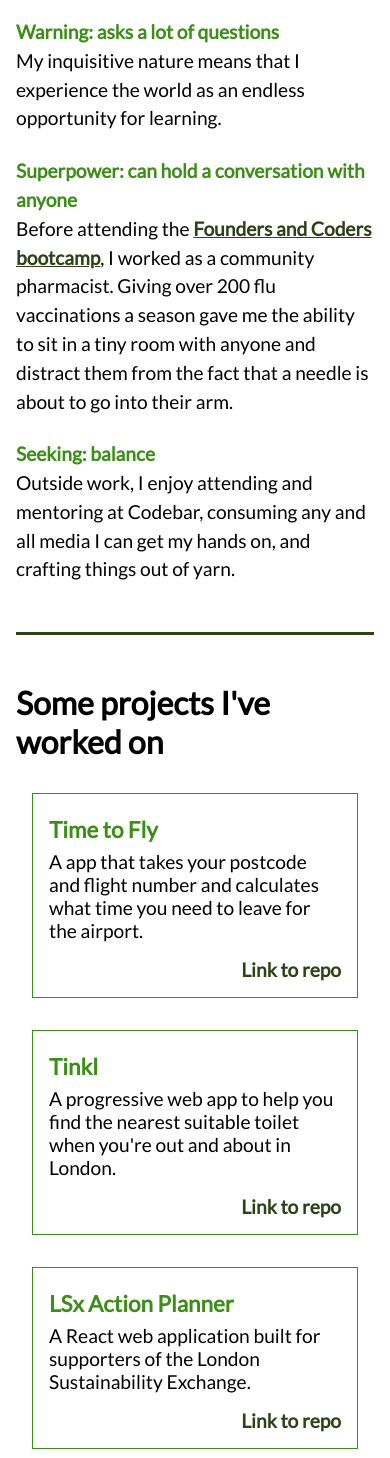
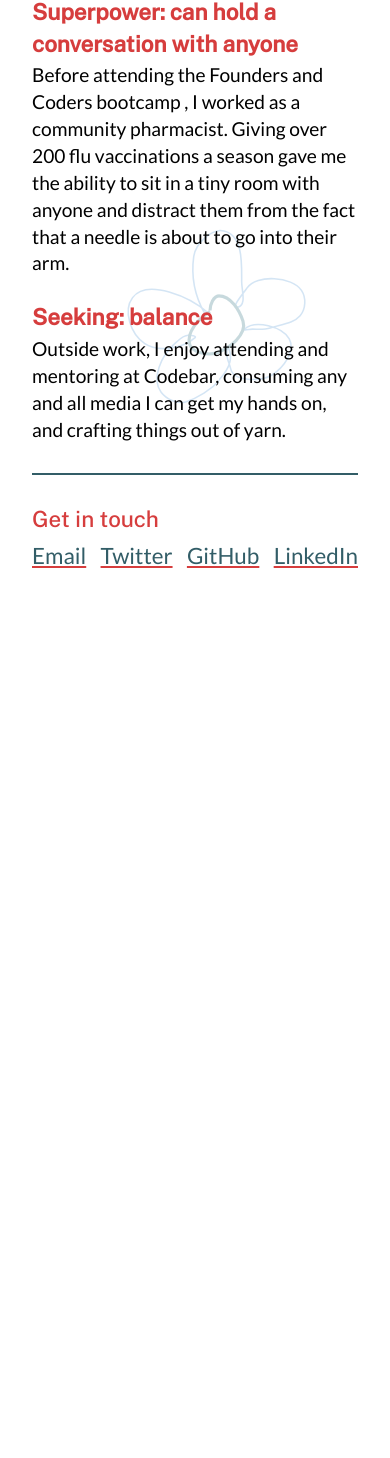
Before and after one commit to jokosanyang/jokosanyang.github.io, a plain HTML site: page index.html in a window 390 px wide. Shown: the part 542-2000 px from the top of the page. After the commit the page ends 1143 px from the top, so only its background shows below. Drawn offline with Linux system fonts and the light colour scheme; files whose address does not match are found by name; a web font is replaced by a local one.

Commit message:
Make mobile version of refreshed site
- Add gif to README
- Add gitignore

```diff
--- a/index.html
+++ b/index.html
@@ -5,8 +5,8 @@
     <meta name="viewport" content="width=device-width, initial-scale=1.0" />
     <meta http-equiv="X-UA-Compatible" content="ie=edge" />
     <link rel="stylesheet" href="style.css" />
-    <title>Joko | Full-stack developer</title>
-    <link rel="icon" href="./assets/flower_icon.png" />
+    <title>Joko | Developer</title>
+    <link rel="icon" href="./assets/flower_favicon.png" />
     <link
       href="https://fonts.googleapis.com/css?family=Lato&display=swap"
       rel="stylesheet"
@@ -14,134 +14,84 @@
   </head>
 
   <body>
-    <div class="header--container">
-      <header class="header">
-        <img
-          class="header__gif"
-          alt="welcoming gif of Joko Sanyang smiling at the bottom of some steps"
-          src="assets/welcome.gif"
-        />
-      </header>
-      <section class="about">
-        <h1 class="about__heading">Joko Sanyang.</h1>
-        <h2>Pharmacist, dreamer and full-stack developer.</h2>
-        <br />
-        <p class="about__subtitle">Warning: asks a lot of questions</p>
+    <header class="header">
+      <img
+        class="header__gif"
+        alt="welcoming gif of Joko Sanyang smiling at the bottom of some steps"
+        src="assets/welcome.gif"
+      />
+    </header>
+    <main class="main">
+      <div>
+        <h1 class="main__heading">Joko Sanyang.</h1>
+        <p class="main__subheading">
+          Hi! I'm a software developer, based in London.
+        </p>
+      </div>
+
+      <div class="about">
+        <h3 class="about__subtitle">
+          Currently at:
+          <a
+            href="https://www.ticketmaster.co.uk/"
+            target="blank"
+            class="text__link"
+            >Ticketmaster
+            <span class="visually_hidden">(Opens in new tab)</span></a
+          >
+        </h3>
+        <p>
+          Serving up a performant, accessible experience to millions of users
+          across 24 markets.
+        </p>
+
+        <h3 class="about__subtitle">Warning: asks a lot of questions</h3>
         <p>
           My inquisitive nature means that I experience the world as an endless
           opportunity for learning.
         </p>
-        <br />
-        <p class="about__subtitle">
+
+        <h3 class="about__subtitle">
           Superpower: can hold a conversation with anyone
+        </h3>
+        <p>
+          Before attending the Founders and Coders bootcamp , I worked as a
+          community pharmacist. Giving over 200 flu vaccinations a season gave
+          me the ability to sit in a tiny room with anyone and distract them
+          from the fact that a needle is about to go into their arm.
         </p>
-        <p>
-          Before attending the
-          <a
-            class="about__text--link"
-            target="blank"
-            href="https://github.com/jokosanyang/Diary-of-a-FAC-student"
-            >Founders and Coders bootcamp</a
-          >, I worked as a community pharmacist. Giving over 200 flu
-          vaccinations a season gave me the ability to sit in a tiny room with
-          anyone and distract them from the fact that a needle is about to go
-          into their arm.
-        </p>
-        <br />
-        <p class="about__subtitle">Seeking: balance</p>
+
+        <h3 class="about__subtitle">Seeking: balance</h3>
         <p>
           Outside work, I enjoy attending and mentoring at Codebar, consuming
           any and all media I can get my hands on, and crafting things out of
           yarn.
         </p>
-      </section>
-    </div>
-    <section class="projects">
-      <h2 class="projects__heading">Some projects I've worked on</h2>
-      <div class="projects__list">
-        <div class="projects__card">
-          <h3>Time to Fly</h3>
-          <p>
-            A app that takes your postcode and flight number and calculates what
-            time you need to leave for the airport.
-          </p>
-          <p class="projects__link">
-            <a
-              class="text--link"
-              href="https://github.com/jokosanyang/week5-timeToFly"
-              target="blank"
-              >Link to repo</a
-            >
-          </p>
-        </div>
-
-        <div class="projects__card">
-          <h3>Tinkl</h3>
-          <p>
-            A progressive web app to help you find the nearest suitable toilet
-            when you're out and about in London.
-          </p>
-          <p class="projects__link">
-            <a
-              class="text--link"
-              href="https://github.com/FAC-Sixteen/Tinkl"
-              target="blank"
-              >Link to repo</a
-            >
-          </p>
-        </div>
-
-        <div class="projects__card">
-          <h3>LSx Action Planner</h3>
-          <p>
-            A React web application built for supporters of the London
-            Sustainability Exchange.
-          </p>
-          <p class="projects__link">
-            <a
-              class="text--link"
-              href="https://github.com/FAC-Sixteen/lsx"
-              target="blank"
-              >Link to repo</a
-            >
-          </p>
-        </div>
-
-        <div class="projects__card">
-          <h3>Tic, Tac or Toe</h3>
-          <p>
-            A React quiz game to help you find out once and for all, if you're a
-            Tic, a Tac or a Toe.
-          </p>
-          <p class="projects__link">
-            <a
-              class="text--link"
-              href="https://github.com/jokosanyang/tictacortoe"
-              target="blank"
-              >Link to repo</a
-            >
-          </p>
-        </div>
       </div>
-    </section>
+    </main>
     <footer class="footer">
-      <h2 class="footer__heading">Get in touch!</h2>
+      <p class="footer__heading">Get in touch</p>
       <ul class="footer__links">
-        <!-- Probably will change to SVG icons -->
         <li>
-          <a href="mailto: hello@jokosanyang.com" target="blank">Email</a>
+          <a href="mailto: hello@jokosanyang.com" target="blank"
+            >Email <span class="visually_hidden">(Opens in new tab)</span></a
+          >
         </li>
         <li>
-          <a href="https://twitter.com/jokosanyang" target="blank">Twitter</a>
+          <a href="https://twitter.com/jokosanyang" target="blank"
+            >Twitter <span class="visually_hidden">(Opens in new tab)</span></a
+          >
         </li>
         <li>
-          <a href="https://github.com/jokosanyang" target="blank">GitHub</a>
+          <a href="https://github.com/jokosanyang" target="blank"
+            >GitHub <span class="visually_hidden">(Opens in new tab)</span></a
+          >
         </li>
         <li>
           <a
             href="https://www.linkedin.com/in/joko-sanyang-0a2257169/"
             target="blank"
-            >LinkedIn</a
+            >LinkedIn <span class="visually_hidden">(Opens in new tab)</span></a
           >
         </li>
       </ul>
--- a/style.css
+++ b/style.css
@@ -2,18 +2,28 @@
   margin: 0;
   padding: 0;
   box-sizing: border-box;
+  font-family: 'Lato', Helvetica, sans-serif;
+}
 
-  font-family: 'Lato', Courier;
+.visually_hidden {
+  position: absolute;
+  width: 1px;
+  height: 1px;
+  margin: -1px;
+  padding: 0;
+  border: 0;
+  clip: rect(0 0 0 0);
+  overflow: hidden;
+  white-space: nowrap;
 }
 
 :root {
-  --main-color: #3d8e18;
-  --link-color: #2d4216;
-}
+  --main-color: #d63d3d;
+  --link-color: #325d67;
 
-@font-face {
-  font-family: 'Basier';
-  src: url('assets/Basier-Circle-regular-webfont/basiercircle-regular-webfont.ttf');
+  --large-text: 2.5rem;
+  --medium-text: 1.4rem;
+  --small-text: 1.2rem;
 }
 
 @font-face {
@@ -22,152 +32,76 @@
 }
 
 body {
-  margin: 2rem 1rem;
-}
-
-.header--container {
-  display: flex;
-  flex-flow: row wrap;
-}
-
-.header {
-  width: 100vw;
-  min-width: 58vw;
+  padding: 2rem;
+  height: 100%;
+  background-image: url('assets/flower_bg4.svg');
+  background-position: center;
+  background-size: cover;
 }
 
 .header__gif {
-  width: 100%;
+  display: none;
+}
+
+.main {
+  max-width: 60ch;
+  margin-top: 3rem;
+  background-color: rgba(255, 255, 255, 70%);
+  line-height: 1.4;
+}
+
+.main__heading {
+  font-family: 'Public', Helvetica, sans-serif;
+  font-size: var(--large-text);
+}
+
+.main__subheading {
+  font-size: var(--medium-text);
 }
 
 .about {
-  padding-top: 1rem;
-  line-height: 1.5;
-}
-
-.about > p {
-  font-size: 1.2rem;
-}
-
-.about__heading {
-  font-family: 'Basier', 'Courier New', Courier, monospace;
-  font-size: 3rem;
+  margin: 30px 0;
+  font-size: var(--small-text);
 }
 
 .about__subtitle {
-  color: var(--main-color);
-  font-weight: 600;
-  font-size: 1.3rem;
-}
-
-.about__text--link {
-  color: var(--link-color);
-  font-weight: bold;
-}
-
-.text--link {
-  text-decoration: none;
-  color: var(--link-color);
-  font-weight: bold;
-}
-
-.text--link:visited {
-  color: var(--link-color);
-}
-
-.text--link:hover {
-  text-decoration: underline;
-}
-
-.projects {
-  margin-top: 3rem;
-  padding: 3rem 0;
-  border-top: 3px solid var(--link-color);
-}
-
-.projects__heading {
-  font-size: 2rem;
-}
-
-.projects__list {
-  display: flex;
-  flex-flow: row wrap;
-  padding-top: 1rem;
-}
-
-.projects__card {
-  width: 100%;
-  margin: 1rem;
-  padding: 1rem;
-  border: 1px solid var(--main-color);
-  font-size: 1.2rem;
-}
-
-.projects__card > h3 {
-  line-height: 2.5rem;
+  margin-top: 1.5rem;
+  margin-bottom: 0.2rem;
+  font-family: 'Public', Helvetica, sans-serif;
+  font-size: var(--medium-text);
   color: var(--main-color);
 }
 
-.projects__card:hover {
-  box-shadow: 12px 12px 2px 1px rgba(61, 83, 38, 0.3);
-}
-
-.projects__link {
-  padding-top: 1rem;
-  text-align: end;
+.text__link {
+  color: var(--main-color);
+  font-family: 'Public', Helvetica, sans-serif;
 }
 
 .footer {
-  padding-top: 2rem;
-  text-align: center;
-  border-top: 3px solid var(--link-color);
-  font-size: 2rem;
+  border-top: 2px solid var(--link-color);
+  padding-top: 30px;
+  background-color: rgba(255, 255, 255, 70%);
 }
 
 .footer__heading {
-  font-size: 2rem;
+  font-family: 'Public', Helvetica, sans-serif;
+  font-size: var(--medium-text);
+  color: var(--main-color);
 }
 
-.footer__links > li {
-  display: inline-block;
+.footer__links {
+  display: flex;
+  justify-content: space-between;
+  flex-wrap: wrap;
+  margin-top: 0.6rem;
   list-style: none;
-  padding: 1rem 1rem;
 }
 
 .footer__links > li > a {
-  color: var(--main-color);
-  text-decoration: none;
+  font-size: var(--medium-text);
+  color: var(--link-color);
+  text-decoration-color: var(--main-color);
 }
 
-.footer__links > li > a:visited {
-  color: var(--main-color);
+@media screen and (min-width: 960px) {
 }
-
-.footer__links > li > a:hover {
-  text-decoration: underline;
-}
-
-@media screen and (min-width: 900px) {
-  .projects__card {
-    max-width: 25vw;
-  }
-}
-
-@media screen and (min-width: 1040px) {
-  .header--container {
-    flex-flow: row nowrap;
-    justify-content: space-between;
-  }
-
-  .header {
-    width: unset;
-    padding: 1em 3em;
-  }
-
-  .about {
-    margin: 0 1em;
-  }
-
-  .projects {
-    padding: 3em;
-  }
-}
```
Also changed, not shown: README.md, 1 other file.
